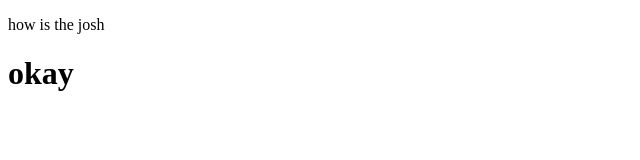
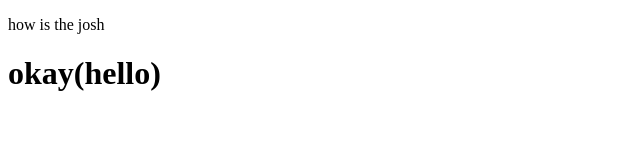
Before and after one commit to harshpratapsingh131/localrepo, a plain HTML site: page index.html in a window 1280 px wide. Shown: the whole page, without its empty margins (0-640 px from the left). Drawn offline with Linux system fonts and the light colour scheme.

Commit message:
add hello

```diff
--- a/index.html
+++ b/index.html
@@ -8,5 +8,5 @@
 </head>
 <body>
     <p> how is the josh </p>
-    <h1> okay</h1>
+    <h1> okay(hello)</h1>
 </body>
```
